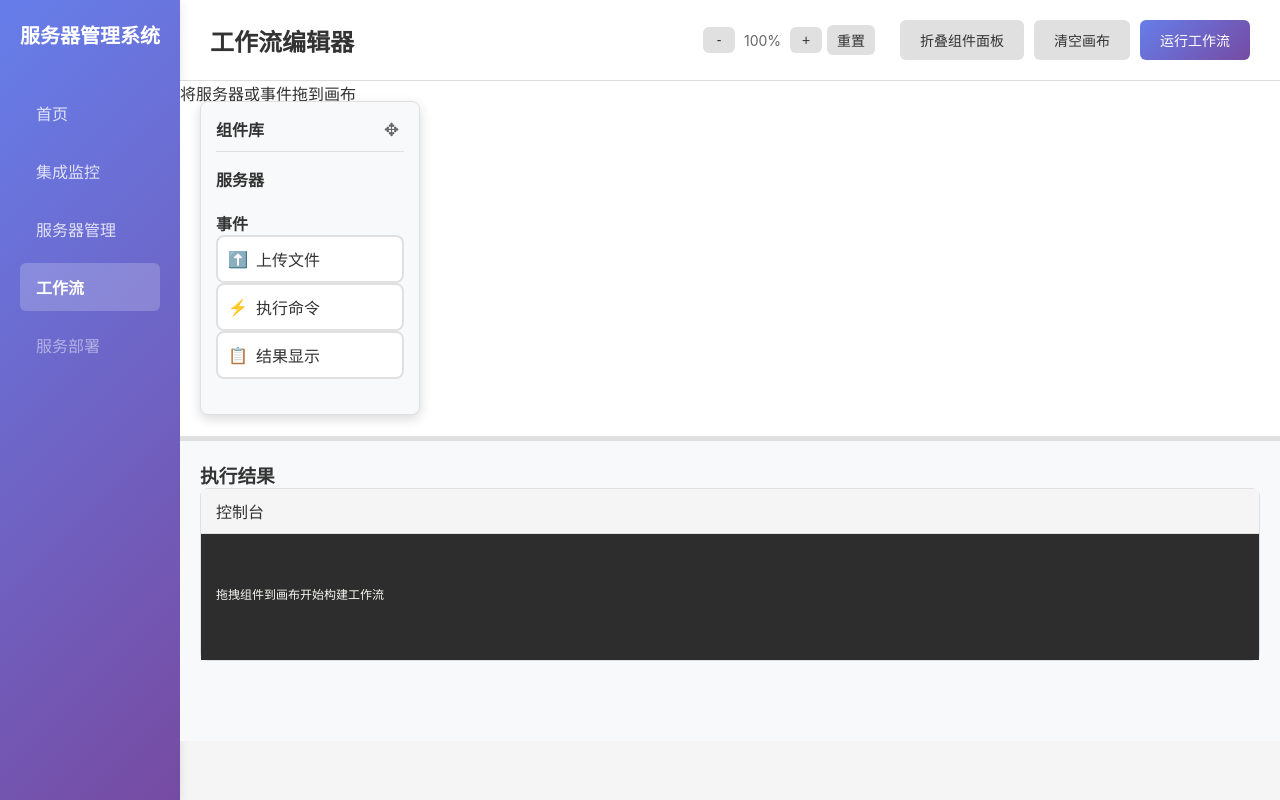
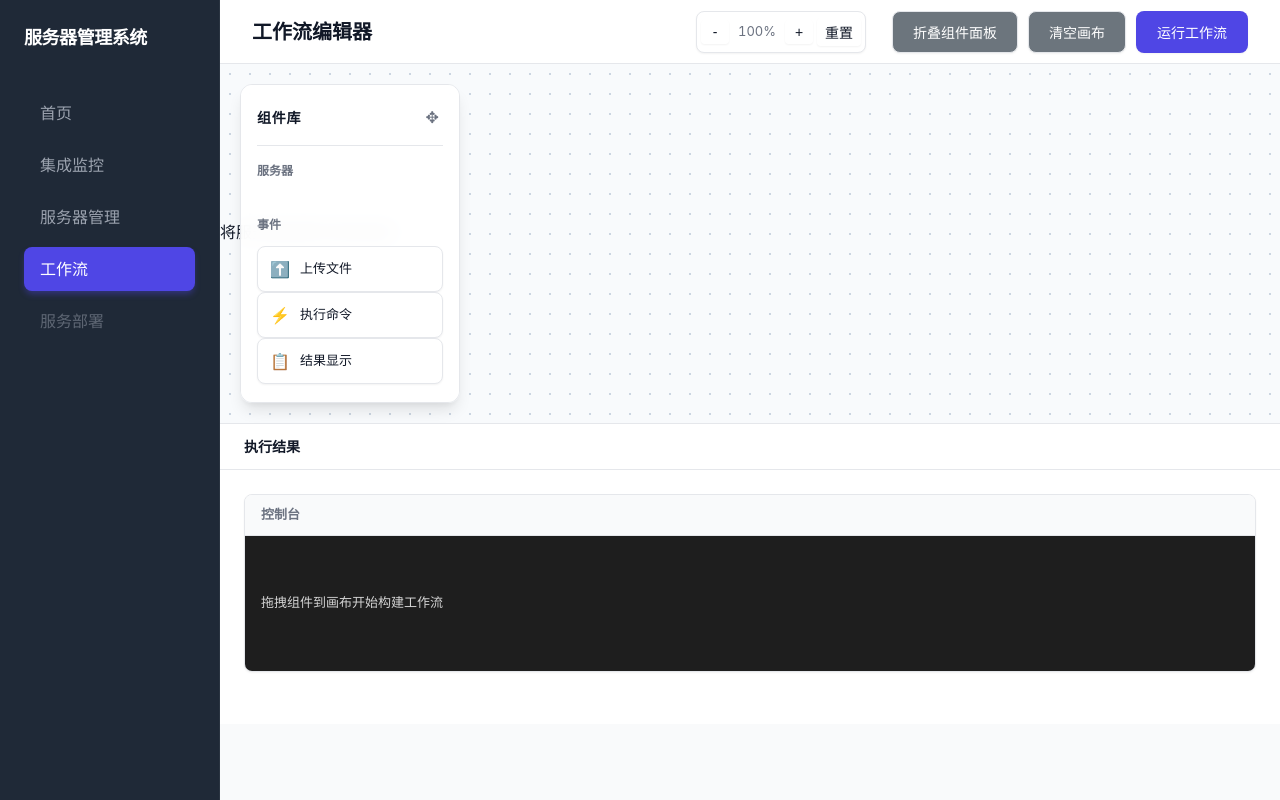
Before and after one commit to xiaoyekanren/test-by-ai, a Flask app: page /workflow in a window 1280 px wide. Run offline with Flask 3, Linux system fonts and the light colour scheme; data that the repository does not hold is empty.

Commit message:
style: 现代化 UI 风格升级 (配色、阴影、组件优化)

```diff
--- a/static/css/style.css
+++ b/static/css/style.css
@@ -5,21 +5,33 @@
 }
 
 :root {
-    --primary-color: #0066cc;
-    --primary-hover: #0052a3;
-    --secondary-color: #f0f0f0;
-    --text-color: #333;
-    --border-color: #ddd;
-    --success-color: #28a745;
-    --danger-color: #dc3545;
-    --warning-color: #ffc107;
-    --sidebar-width: 180px;
+    --primary-color: #4f46e5;
+    --primary-hover: #4338ca;
+    --primary-light: #e0e7ff;
+    --secondary-color: #f3f4f6;
+    --text-color: #111827;
+    --text-muted: #6b7280;
+    --border-color: #e5e7eb;
+    --success-color: #10b981;
+    --danger-color: #ef4444;
+    --warning-color: #f59e0b;
+    --info-color: #3b82f6;
+    --sidebar-width: 220px;
+    --sidebar-bg: #1f2937;
+    --sidebar-text: #d1d5db;
+    --card-radius: 12px;
+    --btn-radius: 8px;
+    --shadow-sm: 0 1px 2px 0 rgba(0, 0, 0, 0.05);
+    --shadow-md: 0 4px 6px -1px rgba(0, 0, 0, 0.1), 0 2px 4px -1px rgba(0, 0, 0, 0.06);
+    --shadow-lg: 0 10px 15px -3px rgba(0, 0, 0, 0.1), 0 4px 6px -2px rgba(0, 0, 0, 0.05);
 }
 
 body {
-    font-family: -apple-system, BlinkMacSystemFont, 'Segoe UI', 'Roboto', 'Oxygen', 'Ubuntu', 'Cantarell', sans-serif;
-    background-color: #f5f5f5;
+    font-family: 'Inter', -apple-system, BlinkMacSystemFont, 'Segoe UI', Roboto, sans-serif;
+    background-color: #f9fafb;
     color: var(--text-color);
+    line-height: 1.5;
+    -webkit-font-smoothing: antialiased;
 }
 
 .container {
@@ -31,24 +43,31 @@ body {
 
 .sidebar {
     width: var(--sidebar-width);
-    background: linear-gradient(135deg, #667eea 0%, #764ba2 100%);
-    color: white;
-    padding: 20px;
+    background: var(--sidebar-bg);
+    color: var(--sidebar-text);
+    padding: 24px;
     overflow-y: auto;
-    box-shadow: 0 2px 10px rgba(0, 0, 0, 0.1);
+    box-shadow: none;
     position: fixed;
     height: 100vh;
     left: 0;
     top: 0;
+    z-index: 50;
+    border-right: 1px solid rgba(255,255,255,0.05);
 }
 
 .sidebar .logo {
     margin-bottom: 40px;
+    display: flex;
+    align-items: center;
+    gap: 10px;
 }
 
 .sidebar .logo h2 {
-    font-size: 20px;
-    font-weight: 600;
+    font-size: 18px;
+    font-weight: 700;
+    color: #fff;
+    letter-spacing: -0.025em;
 }
 
 .nav-menu {
@@ -56,43 +75,40 @@ body {
 }
 
 .nav-menu li {
-    margin-bottom: 10px;
+    margin-bottom: 8px;
 }
 
 .nav-menu a {
-    display: block;
-    padding: 12px 16px;
-    color: rgba(255, 255, 255, 0.8);
+    display: flex;
+    align-items: center;
+    gap: 12px;
+    padding: 10px 16px;
+    color: #9ca3af;
     text-decoration: none;
-    border-radius: 6px;
-    transition: all 0.3s ease;
-}
-.nav-menu a .nav-label {
-    display: block;
-    max-width: 5em;
-    overflow: hidden;
-    text-overflow: ellipsis;
-    white-space: nowrap;
+    border-radius: var(--btn-radius);
+    transition: all 0.2s ease;
+    font-weight: 500;
 }
 
 .nav-menu a:hover {
-    background-color: rgba(255, 255, 255, 0.1);
-    color: white;
+    background-color: #374151;
+    color: #fff;
 }
 
 .nav-menu a.active {
-    background-color: rgba(255, 255, 255, 0.2);
-    color: white;
-    font-weight: 600;
+    background-color: var(--primary-color);
+    color: #fff;
+    box-shadow: 0 4px 6px -1px rgba(79, 70, 229, 0.4);
 }
 
 .nav-menu a.coming-soon {
-    opacity: 0.6;
+    opacity: 0.5;
     cursor: not-allowed;
 }
 
 .nav-menu a.coming-soon:hover {
     background-color: transparent;
+    color: #9ca3af;
 }
 
 /* ==================== 主内容区 ==================== */
@@ -103,63 +119,58 @@ body {
     display: flex;
     flex-direction: column;
     overflow: hidden;
+    background-color: #f9fafb;
 }
 
 .top-bar {
     background: white;
-    padding: 20px 30px;
+    padding: 16px 32px;
     border-bottom: 1px solid var(--border-color);
     display: flex;
     justify-content: space-between;
     align-items: center;
-    box-shadow: 0 2px 4px rgba(0, 0, 0, 0.05);
+    height: 64px;
+    position: sticky;
+    top: 0;
+    z-index: 40;
 }
 
 .top-bar h1 {
-    font-size: 24px;
+    font-size: 20px;
+    font-weight: 600;
     color: var(--text-color);
 }
 
 .user-info {
     font-size: 14px;
-    color: #666;
+    color: var(--text-muted);
     display: flex;
     align-items: center;
-    gap: 30px;
-}
-
-.host-selector {
-    display: flex;
-    align-items: center;
-    gap: 10px;
-}
-
-.host-selector label {
-    font-weight: 600;
-    color: var(--text-color);
-    white-space: nowrap;
+    gap: 24px;
 }
 
 .host-selector select {
     padding: 8px 12px;
     border: 1px solid var(--border-color);
-    border-radius: 6px;
+    border-radius: var(--btn-radius);
     font-size: 14px;
     cursor: pointer;
     background-color: white;
     min-width: 200px;
+    color: var(--text-color);
+    transition: all 0.2s;
 }
 
 .host-selector select:focus {
     outline: none;
     border-color: var(--primary-color);
-    box-shadow: 0 0 0 3px rgba(0, 102, 204, 0.1);
+    box-shadow: 0 0 0 3px rgba(79, 70, 229, 0.1);
 }
 
 .content {
     flex: 1;
     overflow-y: auto;
-    padding: 30px;
+    padding: 32px;
 }
 
 /* ==================== 页面布局 ==================== */
@@ -527,30 +584,50 @@ table tbody tr:hover {
 
 .btn {
     padding: 10px 20px;
-    border: none;
-    border-radius: 6px;
+    border: 1px solid transparent;
+    border-radius: var(--btn-radius);
     font-size: 14px;
     cursor: pointer;
-    transition: all 0.3s ease;
+    transition: all 0.2s ease;
     font-weight: 500;
+    display: inline-flex;
+    align-items: center;
+    justify-content: center;
+    gap: 8px;
 }
 
 .btn-primary {
     background-color: var(--primary-color);
     color: white;
+    box-shadow: 0 1px 2px 0 rgba(0, 0, 0, 0.05);
 }
 
 .btn-primary:hover {
     background-color: var(--primary-hover);
+    box-shadow: 0 4px 6px -1px rgba(79, 70, 229, 0.3);
+    transform: translateY(-1px);
 }
 
 .btn-danger {
-    background-color: var(--danger-color);
-    color: white;
+    background-color: white;
+    color: var(--danger-color);
+    border: 1px solid var(--danger-color);
 }
 
 .btn-danger:hover {
-    background-color: #c82333;
+    background-color: #fee2e2;
+}
+
+.btn-secondary {
+    background-color: white;
+    color: var(--text-color);
+    border: 1px solid var(--border-color);
+    box-shadow: 0 1px 2px 0 rgba(0, 0, 0, 0.05);
+}
+
+.btn-secondary:hover {
+    background-color: #f9fafb;
+    border-color: #d1d5db;
 }
 
 .btn-small {
--- a/static/css/workflow.css
+++ b/static/css/workflow.css
@@ -8,85 +8,273 @@
     width: 220px;
     min-width: 150px;
     max-width: 500px;
-    background: #f8f9fa;
-    border: 1px solid #e0e0e0;
-    border-radius: 8px;
-    padding: 15px;
+    background: rgba(255, 255, 255, 0.95);
+    backdrop-filter: blur(10px);
+    border: 1px solid var(--border-color);
+    border-radius: var(--card-radius);
+    padding: 16px;
     overflow-y: auto;
     position: absolute;
     top: 20px;
     left: 20px;
     z-index: 100;
-    box-shadow: 0 4px 12px rgba(0,0,0,0.15);
+    box-shadow: var(--shadow-lg);
     max-height: calc(100% - 40px);
 }
-.component-panel.collapsed { display: none; }
+
 .panel-header {
     display: flex;
     justify-content: space-between;
     align-items: center;
-    margin-bottom: 15px;
+    margin-bottom: 16px;
     cursor: move;
     user-select: none;
-    padding-bottom: 10px;
-    border-bottom: 1px solid #e0e0e0;
+    padding-bottom: 12px;
+    border-bottom: 1px solid var(--border-color);
 }
+
 .panel-header h3 {
     margin: 0;
-    font-size: 16px;
-    color: #333;
+    font-size: 14px;
+    font-weight: 600;
+    color: var(--text-color);
+    text-transform: uppercase;
+    letter-spacing: 0.05em;
 }
+
 .drag-handle {
     cursor: move;
-    font-size: 18px;
-    color: #666;
-    padding: 0 5px;
+    font-size: 16px;
+    color: var(--text-muted);
+    padding: 4px;
+    border-radius: 4px;
+    transition: all 0.2s;
 }
+
 .drag-handle:hover {
-    color: #667eea;
+    background: var(--secondary-color);
+    color: var(--text-color);
 }
-.component-section { margin-bottom: 20px; }
+
+.component-section { margin-bottom: 24px; }
+.component-section h4 {
+    font-size: 12px;
+    color: var(--text-muted);
+    margin-bottom: 12px;
+    font-weight: 600;
+}
+
 .draggable-items { display: flex; flex-direction: column; gap: 8px; align-items: flex-start; }
-.draggable-item { padding: 10px; background: #fff; border: 2px solid #e0e0e0; border-radius: 8px; cursor: grab; display: flex; align-items: center; gap: 8px; transition: all .2s ease; user-select: none; width: 100%; max-width: 200px; }
-.draggable-item:hover { border-color: #667eea; box-shadow: 0 2px 8px rgba(102,126,234,.2); }
+
+.draggable-item {
+    padding: 10px 12px;
+    background: #fff;
+    border: 1px solid var(--border-color);
+    border-radius: var(--btn-radius);
+    cursor: grab;
+    display: flex;
+    align-items: center;
+    gap: 10px;
+    transition: all 0.2s cubic-bezier(0.4, 0, 0.2, 1);
+    user-select: none;
+    width: 100%;
+    max-width: 200px;
+    box-shadow: var(--shadow-sm);
+    font-size: 13px;
+    color: var(--text-color);
+}
+
+.draggable-item:hover {
+    border-color: var(--primary-color);
+    box-shadow: var(--shadow-md);
+    transform: translateY(-1px);
+}
+
+.draggable-item .icon { font-size: 16px; }
+
 .draggable-item .server-name { flex: 1; min-width: 0; white-space: nowrap; overflow: hidden; text-overflow: ellipsis; }
-.zoom-controls { display: flex; align-items: center; gap: 5px; margin-right: 15px; }
-.zoom-controls span { min-width: 45px; text-align: center; font-size: 14px; color: #666; }
-.zoom-controls button { padding: 5px 10px; min-width: 32px; }
-.canvas { flex: 1; position: relative; height: auto; background: #fff; overflow: hidden; min-height: 100px; transform-origin: 0 0; }
-.canvas-content { transform-origin: 0 0; width: 100%; height: 100%; position: absolute; top: 0; left: 0; }
-.connections-layer { position: absolute; top: 0; left: 0; width: 100%; height: 100%; pointer-events: none; }
+
+.zoom-controls { display: flex; align-items: center; gap: 4px; margin-right: 16px; background: white; padding: 4px; border-radius: var(--btn-radius); border: 1px solid var(--border-color); box-shadow: var(--shadow-sm); }
+.zoom-controls span { min-width: 48px; text-align: center; font-size: 13px; color: var(--text-muted); font-variant-numeric: tabular-nums; }
+.zoom-controls button {
+    padding: 4px 8px;
+    min-width: 28px;
+    background: transparent;
+    border: none;
+    color: var(--text-color);
+    border-radius: 4px;
+    cursor: pointer;
+}
+.zoom-controls button:hover { background: var(--secondary-color); }
+
+.canvas {
+    flex: 1;
+    position: relative;
+    height: auto;
+    background-color: #f8fafc;
+    background-image: radial-gradient(#cbd5e1 1px, transparent 1px);
+    background-size: 20px 20px;
+    overflow: hidden;
+    min-height: 100px;
+    transform-origin: 0 0;
+}
+
 .splitter {
-    height: 5px;
-    background: #e0e0e0;
+    height: 1px;
+    background: var(--border-color);
     cursor: row-resize;
     transition: background 0.2s;
     z-index: 50;
     flex-shrink: 0;
+    position: relative;
 }
+
+.splitter::after {
+    content: '';
+    position: absolute;
+    top: -4px;
+    bottom: -4px;
+    left: 0;
+    right: 0;
+    z-index: 10;
+}
+
 .splitter:hover, .splitter.resizing {
-    background: #667eea;
+    background: var(--primary-color);
+    height: 2px;
 }
-.result-panel { width: 100%; height: 300px; min-height: 100px; background: #f8f9fa; border-top: none; border-left: none; padding: 20px; overflow-y: auto; box-sizing: border-box; flex-shrink: 0; }
-.canvas-node { position: absolute; min-width: 200px; width: 240px; background: #fff; border: 1px solid #e0e0e0; border-radius: 8px; box-shadow: 0 2px 8px rgba(0,0,0,.06); padding: 10px; box-sizing: border-box; }
-.node-header { display: flex; justify-content: space-between; align-items: center; margin-bottom: 8px; }
-.node-title { font-weight: 600; overflow: hidden; text-overflow: ellipsis; white-space: nowrap; flex: 1; min-width: 0; }
-.node-delete { border: none; background: transparent; font-size: 18px; cursor: pointer; }
-.node-content { overflow: hidden; text-overflow: ellipsis; white-space: nowrap; }
-.node-type { display: block; font-size: 12px; color: #666; margin-bottom: 6px; overflow: hidden; text-overflow: ellipsis; white-space: nowrap; }
-.connector { width: 16px; height: 16px; border-radius: 50%; background: #667eea; position: absolute; top: 50%; transform: translateY(-50%); transition: transform 0.2s; z-index: 10; }
-.connector:hover { transform: translateY(-50%) scale(1.2); cursor: crosshair; }
-.connector.input { left: -8px; }
-.connector.output { right: -8px; }
-.output-item { background: #fff; border: 1px solid #e0e0e0; border-radius: 8px; margin-bottom: 15px; }
-.output-header { padding: 10px 15px; background: #f5f5f5; border-bottom: 1px solid #e0e0e0; display: flex; justify-content: space-between; align-items: center; }
-.output-content { padding: 15px; max-height: 400px; overflow-y: auto; font-family: 'Courier New', Consolas, monospace; font-size: 12px; line-height: 1.6; background: #2d2d2d; color: #f8f8f2; white-space: pre-wrap; word-wrap: break-word; }
-.btn { padding: 10px 20px; border: none; border-radius: 6px; font-size: 14px; font-weight: 500; cursor: pointer; transition: all .2s ease; }
-.btn-primary { background: linear-gradient(135deg, #667eea 0%, #764ba2 100%); color: #fff; }
-.btn-secondary { background: #e0e0e0; color: #333; }
-.modal { display: none; position: fixed; z-index: 1000; left: 0; top: 0; width: 100%; height: 100%; background: rgba(0,0,0,.5); }
-.modal-content { position: relative; background: #fff; margin: 10% auto; width: 90%; max-width: 500px; border-radius: 12px; box-shadow: 0 4px 20px rgba(0,0,0,.15); }
-.modal-header { padding: 20px; border-bottom: 1px solid #e0e0e0; display: flex; justify-content: space-between; align-items: center; }
-.modal-body { padding: 20px; }
-.modal-footer { padding: 15px 20px; border-top: 1px solid #e0e0e0; display: flex; justify-content: flex-end; gap: 10px; }
-.form-input { width: 100%; padding: 10px 12px; border: 1px solid #ddd; border-radius: 6px; font-size: 14px; margin-bottom: 15px; font-family: inherit; }
+
+.result-panel {
+    width: 100%;
+    height: 300px;
+    min-height: 100px;
+    background: #fff;
+    border-top: none;
+    border-left: none;
+    padding: 0;
+    display: flex;
+    flex-direction: column;
+    box-sizing: border-box;
+    flex-shrink: 0;
+}
+
+.result-panel h3 {
+    padding: 12px 24px;
+    margin: 0;
+    font-size: 14px;
+    font-weight: 600;
+    border-bottom: 1px solid var(--border-color);
+    color: var(--text-color);
+}
+
+#output-container {
+    padding: 24px;
+    overflow-y: auto;
+    flex: 1;
+}
+
+.canvas-node {
+    position: absolute;
+    min-width: 220px;
+    width: 260px;
+    background: #fff;
+    border: 1px solid var(--border-color);
+    border-radius: 12px;
+    box-shadow: var(--shadow-md);
+    padding: 16px;
+    box-sizing: border-box;
+    transition: box-shadow 0.2s, border-color 0.2s;
+}
+
+.canvas-node.selected {
+    border-color: var(--primary-color);
+    box-shadow: 0 0 0 2px rgba(79, 70, 229, 0.2), var(--shadow-lg);
+    z-index: 10;
+}
+
+.node-header { display: flex; justify-content: space-between; align-items: center; margin-bottom: 12px; }
+.node-title { font-weight: 600; overflow: hidden; text-overflow: ellipsis; white-space: nowrap; flex: 1; min-width: 0; font-size: 14px; color: var(--text-color); }
+.node-delete { border: none; background: transparent; font-size: 18px; cursor: pointer; color: var(--text-muted); padding: 4px; line-height: 1; border-radius: 4px; }
+.node-delete:hover { background: #fee2e2; color: var(--danger-color); }
+
+.node-content {
+    overflow: hidden;
+    text-overflow: ellipsis;
+    white-space: nowrap;
+    font-size: 13px;
+    color: var(--text-muted);
+    background: #f9fafb;
+    padding: 8px 12px;
+    border-radius: 6px;
+    border: 1px solid var(--secondary-color);
+}
+
+.node-type {
+    display: inline-block;
+    font-size: 11px;
+    color: var(--primary-color);
+    background: var(--primary-light);
+    padding: 2px 8px;
+    border-radius: 12px;
+    margin-bottom: 12px;
+    font-weight: 500;
+}
+
+.connector {
+    width: 12px;
+    height: 12px;
+    border-radius: 50%;
+    background: #fff;
+    border: 2px solid var(--primary-color);
+    position: absolute;
+    top: 50%;
+    transform: translateY(-50%);
+    transition: all 0.2s;
+    z-index: 10;
+}
+
+.connector:hover {
+    background: var(--primary-color);
+    transform: translateY(-50%) scale(1.2);
+    cursor: crosshair;
+    box-shadow: 0 0 0 4px rgba(79, 70, 229, 0.2);
+}
+
+.connector.input { left: -7px; }
+.connector.output { right: -7px; }
+
+.output-item {
+    background: #fff;
+    border: 1px solid var(--border-color);
+    border-radius: 8px;
+    margin-bottom: 16px;
+    overflow: hidden;
+    box-shadow: var(--shadow-sm);
+}
+
+.output-header {
+    padding: 10px 16px;
+    background: #f9fafb;
+    border-bottom: 1px solid var(--border-color);
+    display: flex;
+    justify-content: space-between;
+    align-items: center;
+}
+
+.output-title { font-size: 13px; font-weight: 600; color: var(--text-muted); text-transform: uppercase; }
+
+.output-content {
+    padding: 16px;
+    max-height: 400px;
+    overflow-y: auto;
+    font-family: 'JetBrains Mono', 'Fira Code', Consolas, monospace;
+    font-size: 13px;
+    line-height: 1.6;
+    background: #1e1e1e;
+    color: #d4d4d4;
+    white-space: pre-wrap;
+    word-wrap: break-word;
+}
+
+/* 移除重复定义，继承 style.css */
+/* .btn, .btn-primary, .btn-secondary, .modal... 已在 style.css 中定义 */
```
Also changed, not shown: other parts of static/css/style.css (+134 -88 lines).
